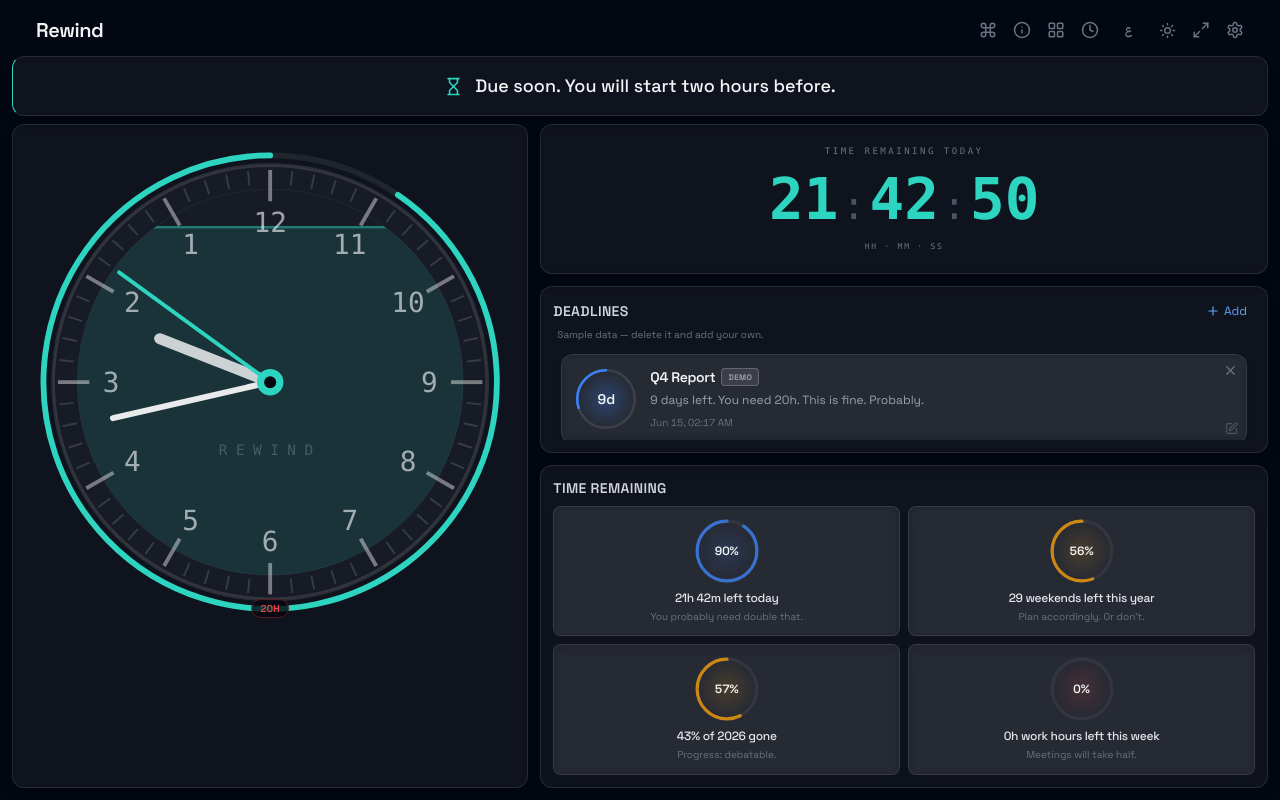
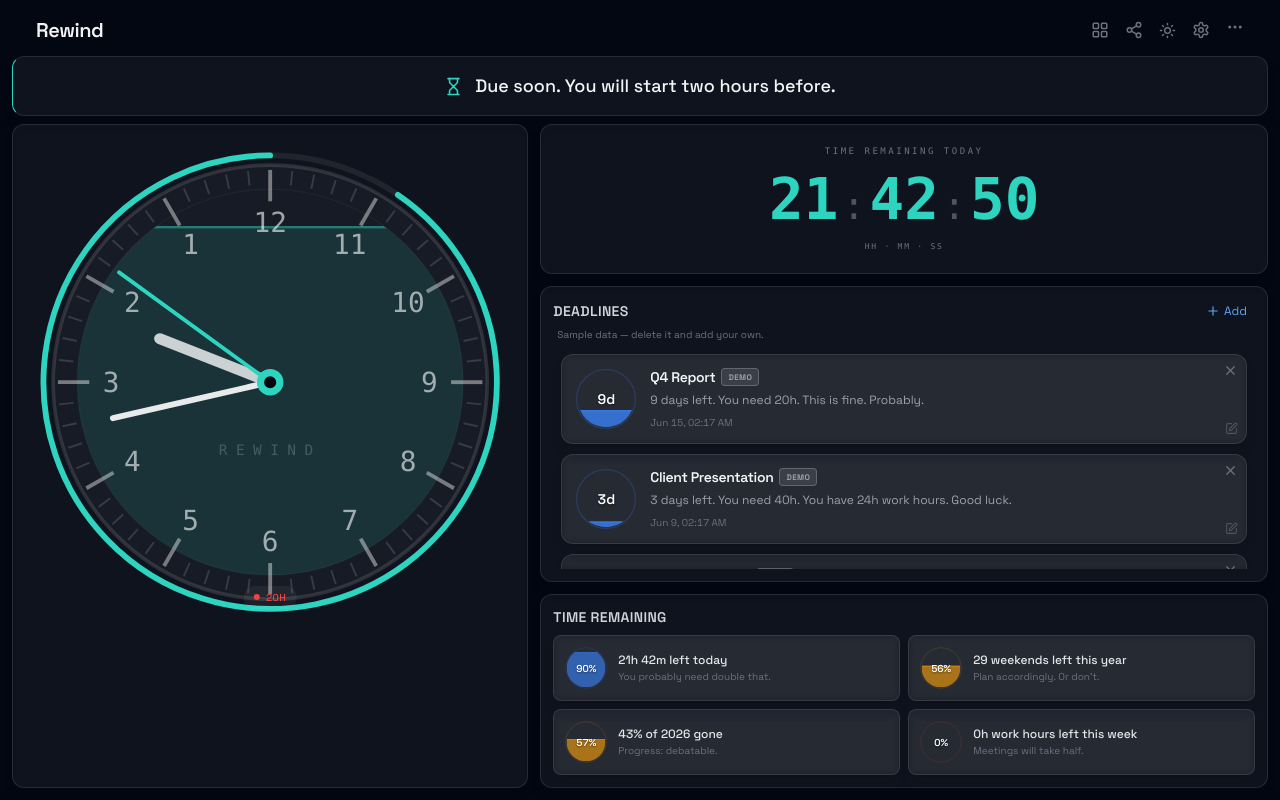
Before and after one commit to emadjumaah/Rewind, a React (Vite) app: page / in a window 1280 px wide. Built offline with nearby package versions, Linux system fonts and the light colour scheme.

Commit message:
fix visuals

```diff
--- a/src/App.tsx
+++ b/src/App.tsx
@@ -12,6 +12,9 @@ import LifeInWeeks from "./components/LifeInWeeks";
 import { useStore } from "./store";
 import { useT } from "./i18n";
 import { useDeadlineNotifications } from "./hooks/useDeadlineNotifications";
+import { accentHex } from "./lib/colors";
+import { yearElapsed } from "./lib/time";
+import { drawShareCard, shareCard } from "./lib/shareCard";
 import {
   Maximize2,
   Settings as SettingsIcon,
@@ -22,6 +25,10 @@ import {
   Moon,
   X,
   LayoutGrid,
+  Share2,
+  MoreHorizontal,
+  Languages,
+  Monitor,
 } from "lucide-react";
 
 export default function App() {
@@ -38,7 +45,37 @@ export default function App() {
   useDeadlineNotifications();
   const [isSettingsOpen, setIsSettingsOpen] = useState(false);
   const [isAboutOpen, setIsAboutOpen] = useState(false);
+  const [isMenuOpen, setIsMenuOpen] = useState(false);
   const [currentTime, setCurrentTime] = useState(new Date());
+
+  const lang = settings.language ?? "en";
+
+  const handleShare = async () => {
+    const accent = accentHex(settings.accentColor);
+    let bigStat: string, statLabel: string, caption: string;
+    if (settings.birthDate) {
+      const total = (settings.lifeExpectancy || 90) * 52;
+      const lived = Math.min(
+        total,
+        Math.floor((Date.now() - new Date(settings.birthDate).getTime()) / (7 * 86_400_000)),
+      );
+      const left = Math.max(0, total - lived);
+      bigStat = left.toLocaleString(lang);
+      statLabel = lang === "ar" ? "أسبوع باقٍ" : "weeks left";
+      caption = T.shareWeeksLine(left);
+    } else {
+      const pct = Math.round(yearElapsed(new Date()) * 100);
+      bigStat = `${pct}%`;
+      statLabel = lang === "ar" ? "من العام مضى" : "of the year, gone";
+      caption = T.shareSocialDesc;
+    }
+    const canvas = drawShareCard({ accent, bigStat, statLabel, caption, rtl: lang === "ar" });
+    await shareCard(canvas, {
+      title: T.shareSocialTitle,
+      text: caption,
+      url: "https://rewind.uts.qa",
+    });
+  };
 
   useEffect(() => {
     const interval = setInterval(() => setCurrentTime(new Date()), 1000);
@@ -130,53 +167,13 @@ export default function App() {
             {T.appName}
           </h1>
           <div className="flex items-center gap-3 md:gap-4">
-            <button
-              onClick={() => setCommandPaletteOpen(true)}
-              className={btnCls}
-              title="Commands ⌘K"
-            >
-              <Command size={18} />
-            </button>
-            <button
-              onClick={() => setIsAboutOpen(true)}
-              className={btnCls}
-              title="About"
-            >
-              <Info size={18} />
-            </button>
-            <button
-              onClick={() => setLifeWeeksOpen(true)}
-              className={btnCls}
-              title={T.lifeWeeks}
-            >
+            {/* Primary actions */}
+            <button onClick={() => setLifeWeeksOpen(true)} className={btnCls} title={T.lifeWeeks}>
               <LayoutGrid size={18} />
             </button>
-            <button
-              onClick={toggleFocusMode}
-              className={btnCls}
-              title="Focus Mode"
-            >
-              <Clock size={18} />
+            <button onClick={handleShare} className={btnCls} title={T.share}>
+              <Share2 size={18} />
             </button>
-
-            {/* Language toggle */}
-            <button
-              onClick={() =>
-                updateSettings({
-                  language: settings.language === "ar" ? "en" : "ar",
-                })
-              }
-              className={`${btnCls} text-[11px] font-bold tracking-widest leading-none w-7 text-center`}
-              title={
-                settings.language === "ar"
-                  ? "Switch to English"
-                  : "التبديل للعربية"
-              }
-            >
-              {settings.language === "ar" ? "EN" : "ع"}
-            </button>
-
-            {/* Dark / light toggle */}
             <button
               onClick={() => updateSettings({ darkMode: !settings.darkMode })}
               className={btnCls}
@@ -184,21 +181,43 @@ export default function App() {
             >
               {isDark ? <Sun size={17} /> : <Moon size={17} />}
             </button>
-
-            <button
-              onClick={toggleFullscreen}
-              className={`${btnCls} hidden md:block`}
-              title="Fullscreen"
-            >
-              <Maximize2 size={18} />
-            </button>
-            <button
-              onClick={() => setIsSettingsOpen(true)}
-              className={btnCls}
-              title="Settings"
-            >
+            <button onClick={() => setIsSettingsOpen(true)} className={btnCls} title={T.settings}>
               <SettingsIcon size={18} />
             </button>
+
+            {/* Overflow menu — secondary actions tucked away to keep it clean */}
+            <div className="relative">
+              <button onClick={() => setIsMenuOpen((o) => !o)} className={btnCls} title="More">
+                <MoreHorizontal size={18} />
+              </button>
+              {isMenuOpen && (
+                <>
+                  <div className="fixed inset-0 z-20" onClick={() => setIsMenuOpen(false)} />
+                  <div
+                    className="absolute z-30 mt-2 end-0 min-w-[190px] glass-strong rounded-xl p-1.5 shadow-2xl"
+                    dir={lang === "ar" ? "rtl" : "ltr"}
+                  >
+                    {[
+                      { icon: <Command size={16} />, label: T.cmdTitle, onClick: () => setCommandPaletteOpen(true) },
+                      { icon: <Clock size={16} />, label: T.cmdFocusLabel, onClick: toggleFocusMode },
+                      { icon: <Monitor size={16} />, label: settings.widgetMode ? T.cmdExitWidget : T.cmdWidgetMode, onClick: toggleWidgetMode },
+                      { icon: <Maximize2 size={16} />, label: lang === "ar" ? "ملء الشاشة" : "Fullscreen", onClick: toggleFullscreen },
+                      { icon: <Languages size={16} />, label: lang === "ar" ? T.english : T.arabic, onClick: () => updateSettings({ language: lang === "ar" ? "en" : "ar" }) },
+                      { icon: <Info size={16} />, label: T.aboutTitle, onClick: () => setIsAboutOpen(true) },
+                    ].map((item, i) => (
+                      <button
+                        key={i}
+                        onClick={() => { item.onClick(); setIsMenuOpen(false); }}
+                        className={`w-full flex items-center gap-3 px-3 py-2 rounded-lg text-sm text-start transition-colors ${isDark ? "text-gray-300 hover:bg-white/10" : "text-gray-700 hover:bg-black/5"}`}
+                      >
+                        <span className="text-gray-500">{item.icon}</span>
+                        {item.label}
+                      </button>
+                    ))}
+                  </div>
+                </>
+              )}
+            </div>
           </div>
         </div>
 
--- a/src/components/DeadlineCards.tsx
+++ b/src/components/DeadlineCards.tsx
@@ -5,6 +5,7 @@ import { useT, useDir } from "../i18n";
 import { differenceInDays, differenceInHours } from "date-fns";
 import { X, Plus, Edit } from "lucide-react";
 import DeadlineModal from "./DeadlineModal";
+import DrainCircle from "./DrainCircle";
 import { urgencyCardClasses, urgencyColor } from "../lib/urgency";
 
 function getUrgencyText(deadline: Deadline, currentTime: Date, T: ReturnType<typeof useT>): string {
@@ -52,8 +53,6 @@ function DeadlineCard({
   const hoursLeft = differenceInHours(deadlineDate, currentTime);
   const daysLeft = differenceInDays(deadlineDate, currentTime);
   const progress = Math.max(0, Math.min(1, hoursLeft / totalHours));
-  const circumference = 2 * Math.PI * 45;
-  const strokeDashoffset = circumference * (1 - progress);
   const ringColor = urgencyColor(hoursLeft);
   const isOverdue = hoursLeft < 0;
 
@@ -74,35 +73,10 @@ function DeadlineCard({
       </button>
 
       <div className="flex items-start gap-3">
-        <div className="relative shrink-0">
-          <svg className="w-16 h-16" viewBox="0 0 100 100">
-            <defs>
-              <radialGradient id={`ug-${deadline.id}`} cx="50%" cy="50%" r="50%">
-                <stop offset="0%" stopColor={ringColor} stopOpacity="0.3" />
-                <stop offset="100%" stopColor={ringColor} stopOpacity="0" />
-              </radialGradient>
-            </defs>
-            <circle cx="50" cy="50" r="45" fill={`url(#ug-${deadline.id})`} />
-            <circle cx="50" cy="50" r="45" fill="none" stroke="rgba(255,255,255,0.1)" strokeWidth="4" />
-            <circle
-              cx="50" cy="50" r="45"
-              fill="none"
-              stroke={ringColor}
-              strokeWidth="4"
-              strokeLinecap="round"
-              strokeDasharray={circumference}
-              strokeDashoffset={strokeDashoffset}
-              style={{
-                // mirror, then rotate start to 12 o'clock, so it depletes
-                // counter-clockwise from the top — matching the clock ring
-                transform: "scaleX(-1) rotate(-90deg)",
-                transformOrigin: "50px 50px",
-                transition: "stroke-dashoffset 1s ease-out",
-              }}
-            />
-          </svg>
+        <div className="relative shrink-0 w-16 h-16">
+          <DrainCircle size={64} progress={progress} color={ringColor} />
           <div className="absolute inset-0 flex items-center justify-center">
-            <span className={`text-sm font-semibold tabular-nums ${isOverdue ? 'text-red-400' : ''}`}>
+            <span className="text-sm font-semibold tabular-nums text-white" style={{ textShadow: '0 1px 2px rgba(0,0,0,0.5)' }}>
               {isOverdue ? `+${Math.abs(daysLeft)}d` : `${daysLeft}d`}
             </span>
           </div>
--- /dev/null
+++ b/src/components/DrainCircle.tsx
@@ -0,0 +1,47 @@
+import { useId } from 'react'
+
+/**
+ * A circular "vial" whose liquid level drains as time runs out — the same
+ * sand/water metaphor as the main clock face. `progress` is the fraction of
+ * time REMAINING (1 = full, 0 = empty).
+ */
+export default function DrainCircle({
+  size = 64,
+  progress,
+  color,
+  className,
+}: {
+  size?: number
+  progress: number
+  color: string
+  className?: string
+}) {
+  const clip = useId().replace(/:/g, '')
+  const p = Math.max(0, Math.min(1, progress))
+  const R = 44
+  const top = 50 - R
+  const level = top + (1 - p) * (2 * R) // y of the liquid surface
+
+  return (
+    <svg width={size} height={size} viewBox="0 0 100 100" className={className}>
+      {/* faint track ring */}
+      <circle cx="50" cy="50" r="46" fill="none" stroke={color} strokeOpacity="0.22" strokeWidth="2" />
+      <clipPath id={clip}>
+        <circle cx="50" cy="50" r={R} />
+      </clipPath>
+      <g clipPath={`url(#${clip})`}>
+        <rect
+          x={top}
+          y={level}
+          width={2 * R}
+          height={50 + R - level}
+          fill={color}
+          fillOpacity="0.8"
+          style={{ transition: 'y 1s linear, height 1s linear' }}
+        />
+        {/* surface line */}
+        <rect x={top} y={level} width={2 * R} height="1.4" fill={color} />
+      </g>
+    </svg>
+  )
+}
--- a/src/components/ReverseClock.tsx
+++ b/src/components/ReverseClock.tsx
@@ -168,17 +168,17 @@ export default function ReverseClock({ currentTime }: { currentTime: Date }) {
         </text>
       </svg>
 
-      {/* Nearest-deadline countdown — pinned to the bottom rim, below the hands'
-          reach (they only span ~77% of the radius) so it never overlaps them */}
+      {/* Nearest-deadline countdown — a quiet pill on the bottom rim, below the
+          hands' reach (~77% of radius) so it never overlaps them */}
       {deadlineLabel && (
-        <div className="absolute left-1/2 -translate-x-1/2 bottom-[1%] pointer-events-none">
+        <div
+          className="absolute left-1/2 -translate-x-1/2 bottom-[3%] pointer-events-none flex items-center gap-1.5 px-2.5 py-1 rounded-full"
+          style={{ backgroundColor: isDark ? 'rgba(255,255,255,0.05)' : 'rgba(0,0,0,0.045)' }}
+        >
+          <span className="w-1.5 h-1.5 rounded-full" style={{ background: urgencyColor(nearest!.hoursLeft) }} />
           <span
-            className="px-2 py-0.5 rounded-full text-[10px] font-semibold tabular-nums tracking-wide"
-            style={{
-              color: urgencyColor(nearest!.hoursLeft),
-              backgroundColor: isDark ? 'rgba(6,6,16,0.8)' : 'rgba(245,245,240,0.9)',
-              border: `1px solid ${urgencyColor(nearest!.hoursLeft)}55`,
-            }}
+            className="text-[10px] font-medium tabular-nums tracking-wider"
+            style={{ color: urgencyColor(nearest!.hoursLeft) }}
           >
             {deadlineLabel}
           </span>
--- a/src/components/TimeAnalytics.tsx
+++ b/src/components/TimeAnalytics.tsx
@@ -1,5 +1,6 @@
 import React from 'react'
 import { useT } from '../i18n'
+import DrainCircle from './DrainCircle'
 import { msLeftToday, hms, weekendsLeftInYear, yearElapsed, workHoursLeftThisWeek } from '../lib/time'
 
 function TimeAnalytics({ currentTime }: { currentTime: Date }) {
@@ -45,47 +46,22 @@ function TimeAnalytics({ currentTime }: { currentTime: Date }) {
       <h2 className="text-sm font-semibold text-gray-300 tracking-wide uppercase">{T.sectionTimeRemaining}</h2>
       <div className="grid grid-cols-2 gap-2">
         {analytics.map((item, index) => {
-          const circumference = 2 * Math.PI * 28
-          const strokeDashoffset = circumference * (1 - Math.max(0, Math.min(1, item.progress)))
           const ringColor = getRingColor(item.progress)
-
+          const pct = Math.round(Math.max(0, Math.min(1, item.progress)) * 100)
           return (
-            <div key={index} className="glass rounded-lg p-3 flex flex-col items-center">
-              <div className="relative mb-2">
-                <svg className="w-16 h-16" viewBox="0 0 60 60">
-                  <defs>
-                    <radialGradient id={`ag-${index}`} cx="50%" cy="50%" r="50%">
-                      <stop offset="0%" stopColor={ringColor} stopOpacity="0.2" />
-                      <stop offset="100%" stopColor={ringColor} stopOpacity="0" />
-                    </radialGradient>
-                  </defs>
-                  <circle cx="30" cy="30" r="28" fill={`url(#ag-${index})`} />
-                  <circle cx="30" cy="30" r="28" fill="none" stroke="rgba(255,255,255,0.06)" strokeWidth="3" />
-                  <circle
-                    cx="30" cy="30" r="28"
-                    fill="none"
-                    stroke={ringColor}
-                    strokeWidth="3"
-                    strokeLinecap="round"
-                    strokeDasharray={circumference}
-                    strokeDashoffset={strokeDashoffset}
-                    style={{
-                      transform: 'scaleX(-1) rotate(-90deg)',
-                      transformOrigin: '30px 30px',
-                      transition: 'stroke-dashoffset 1s linear',
-                    }}
-                  />
-                </svg>
+            <div key={index} className="glass rounded-lg p-2.5 flex items-center gap-2.5">
+              <div className="relative shrink-0 w-11 h-11">
+                <DrainCircle size={44} progress={item.progress} color={ringColor} />
                 <div className="absolute inset-0 flex items-center justify-center">
-                  <span className="text-xs font-semibold tabular-nums">
-                    {Math.round(item.progress * 100)}%
+                  <span className="text-[10px] font-semibold tabular-nums text-white" style={{ textShadow: '0 1px 2px rgba(0,0,0,0.5)' }}>
+                    {pct}%
                   </span>
                 </div>
               </div>
-              <span className="text-gray-200 text-xs font-medium tracking-tight text-center leading-tight">
-                {item.label}
-              </span>
-              <p className="text-gray-500 text-[10px] text-center mt-1 leading-snug">{item.subtext}</p>
+              <div className="min-w-0">
+                <p className="text-gray-200 text-xs font-medium leading-tight">{item.label}</p>
+                <p className="text-gray-500 text-[10px] leading-snug mt-0.5">{item.subtext}</p>
+              </div>
             </div>
           )
         })}
```
Also changed, not shown: src/components/LifeInWeeks.tsx (+67 -48 lines).
